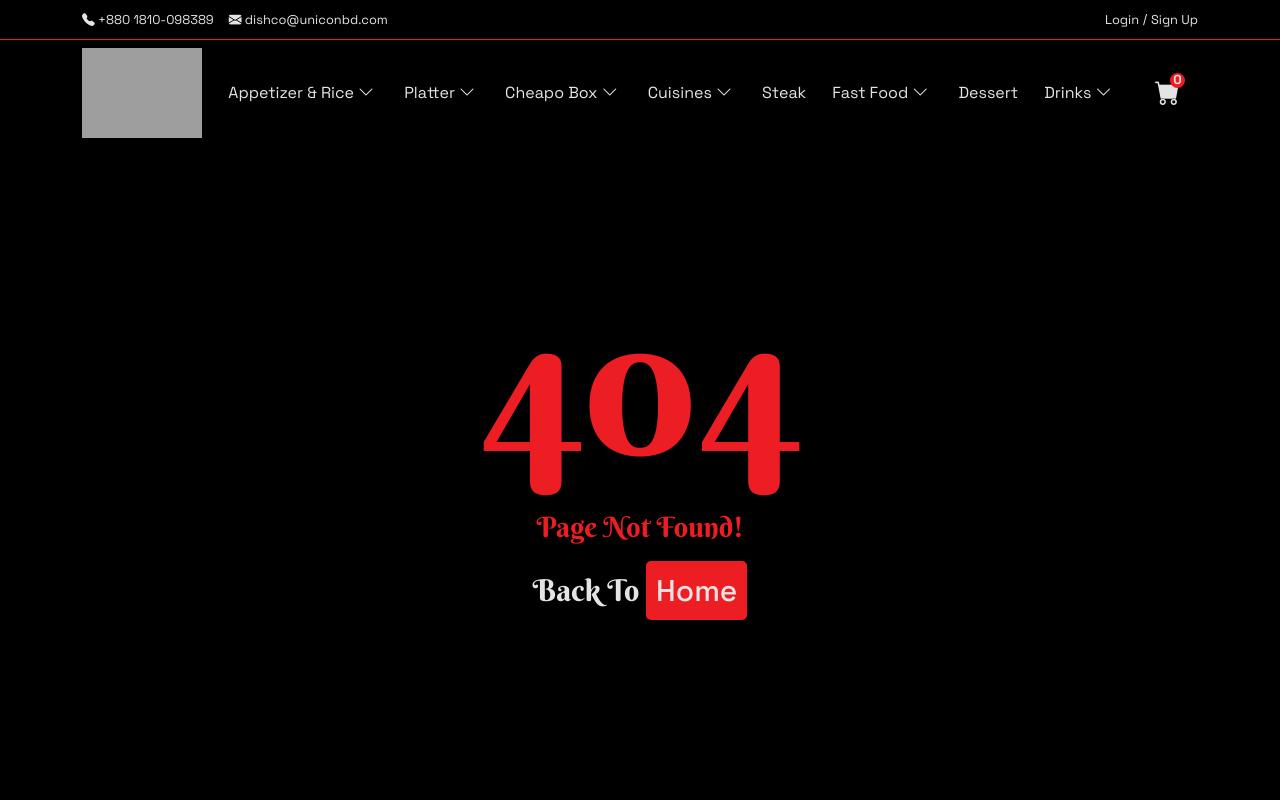
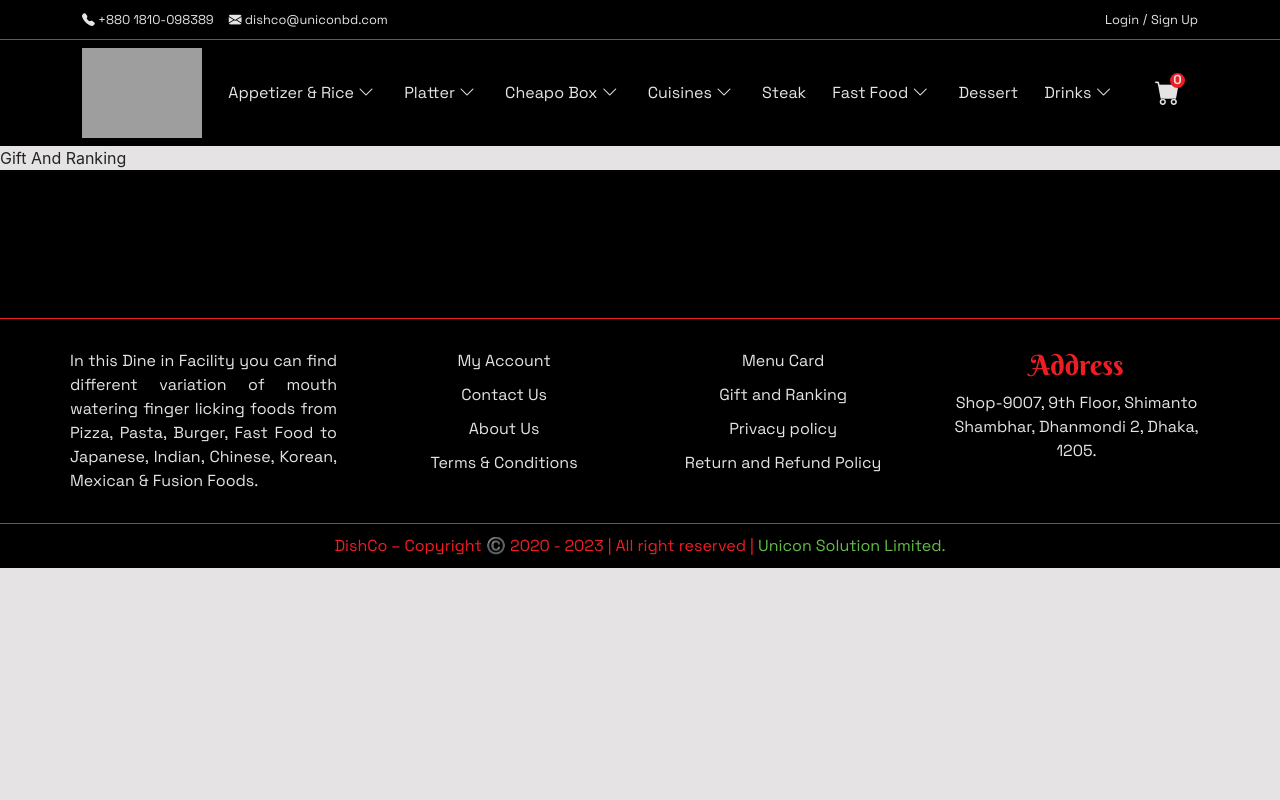
Before and after one commit to Unicon-Solution-Limited/dishco_frontend, a React (Create React App) app: page /gift_ranking in a window 1280 px wide. Shown: the top 800 px of the page. Built offline with nearby package versions, Linux system fonts and the light colour scheme; no server answers; grey boxes are pictures that could not be loaded.

Commit message:
component change

```diff
--- a/src/App.js
+++ b/src/App.js
@@ -19,7 +19,7 @@ import ContactUs from "./Components/Pages/FooterPages/ContactUs";
 import MenuCard from "./Components/Pages/FooterPages/MenuCard";
 import PrivacyPolicy from "./Components/Pages/FooterPages/PrivacyPolicy";
 import Returnpolicy from "./Components/Pages/FooterPages/Returnpolicy";
-import Shop from "./Components/Pages/FooterPages/Shop";
+import GiftAndRanking from "./Components/Pages/FooterPages/GiftAndRanking";
 import TandC from "./Components/Pages/FooterPages/TandC";
 import CartContext from "./Components/AllContext/CartContext";
 import AllOrdersForAdmin from "./Components/Dashboard/DashboardPage/OrderManagement/AllOrdersForAdmin";
@@ -103,8 +103,8 @@ function App() {
             <Route path="/return-policy">
               <Returnpolicy />
             </Route>
-            <Route path="/shop">
-              <Shop />
+            <Route path="/gift_ranking">
+              <GiftAndRanking />
             </Route>
             <Route path="/tc">
               <TandC />
--- a/src/Components/Pages/FooterPages/Shop.js
+++ b/src/Components/Pages/FooterPages/GiftAndRanking.js
@@ -3,14 +3,14 @@ import Footer from "../../Shared/Footer/Footer";
 import Header from "../../Shared/Header/Header";
 import "./FooterPages.css";
 
-const Shop = () => {
+const GiftAndRanking = () => {
   return (
     <>
       <Header />
-      All Items
+      Gift And Ranking
       <Footer />
     </>
   );
 };
 
-export default Shop;
+export default GiftAndRanking;
--- a/src/Components/Shared/Footer/Footer.js
+++ b/src/Components/Shared/Footer/Footer.js
@@ -88,7 +88,7 @@ const Footer = () => {
                   <Link to="/menus">Menu Card</Link>
                 </li>
                 <li>
-                  <Link to="/shop">All Items</Link>
+                  <Link to="/gift_ranking">Gift and Ranking</Link>
                 </li>
                 <li>
                   <Link to="/privacy-policy">Privacy policy</Link>
```
